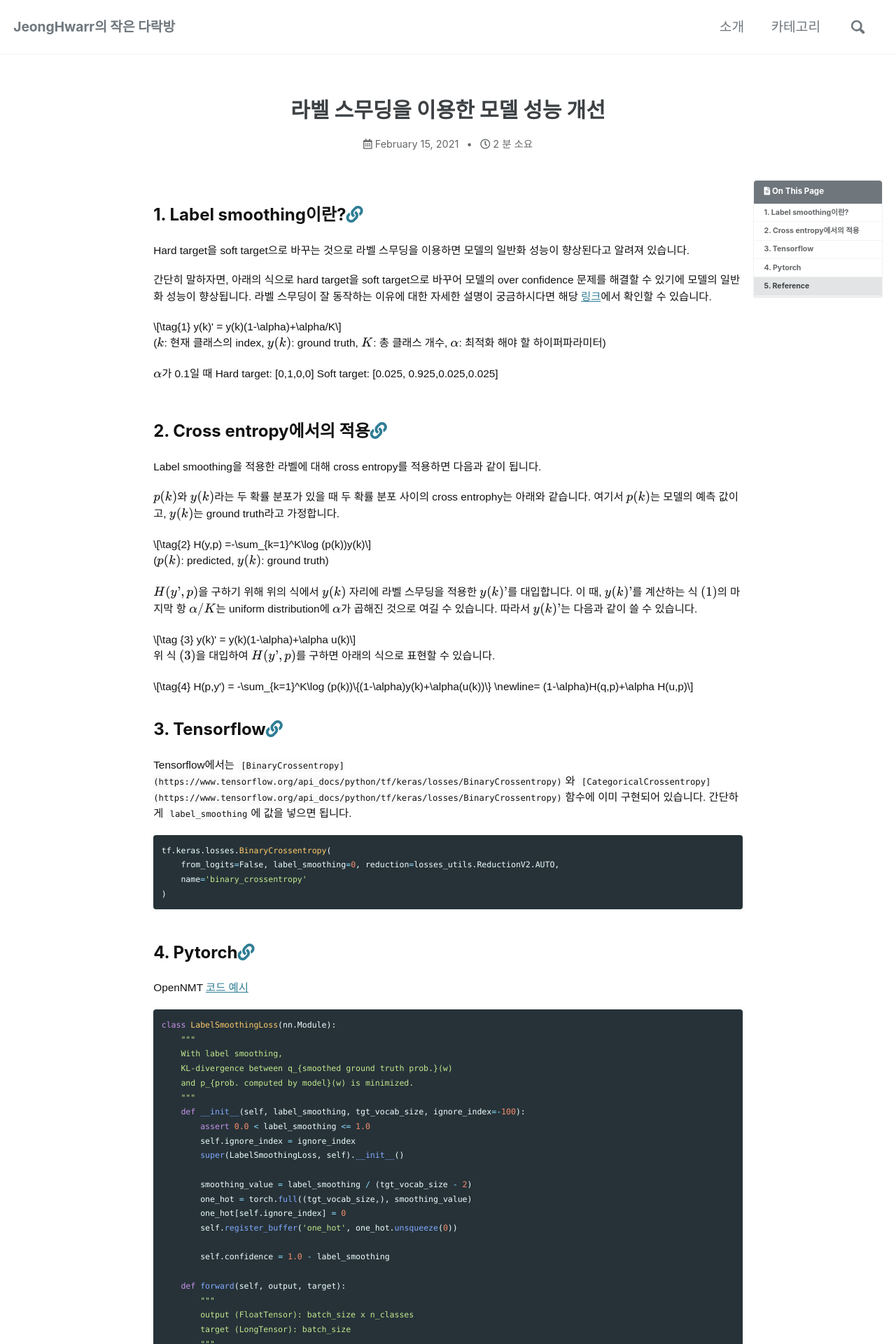
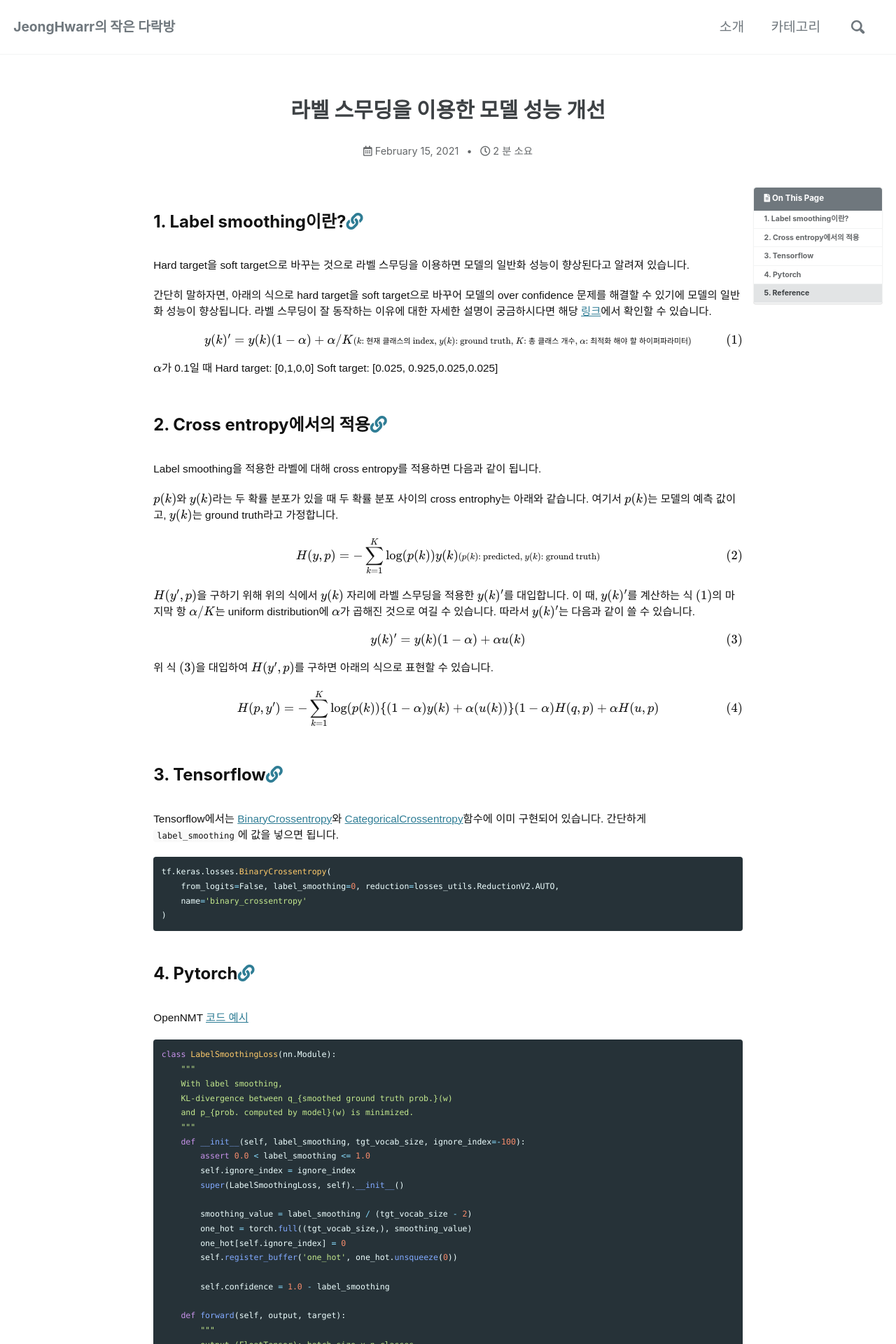
Before and after one commit to jeongHwarr/jeongHwarr.github.io_before, a Jekyll site: the page built from _posts/2021-02-15-label_smoothing.md, in a window 1280 px wide. Shown: the top 1920 px of the page at 70% size. Built offline with Jekyll 4.4.1, drawn with Linux system fonts in a browser that asks for light colours; cached includes are drawn as plain includes; some web fonts are replaced; formulas are drawn with MathJax 3; comment, search, counter and statistics services are not loaded.

Commit message:
mathjex 추가
Signed-off-by: jeonghwa Yoo <green2368@naver.com>

````diff
--- a/_config.yml
+++ b/_config.yml
@@ -283,6 +283,7 @@ defaults:
       toc_ads: true
       toc_sticky: true
       show_date: true
+      mathjax: true
   # _pages
   - scope:
       path: ""
--- a/_posts/2021-02-15-label_smoothing.md
+++ b/_posts/2021-02-15-label_smoothing.md
@@ -18,9 +17,8 @@ Hard target을 soft target으로 바꾸는 것으로 라벨 스무딩을 이용
 
 간단히 말하자면, 아래의 식으로 hard target을 soft target으로 바꾸어 모델의 over confidence 문제를 해결할 수 있기에 모델의 일반화 성능이 향상됩니다. 라벨 스무딩이 잘 동작하는 이유에 대한 자세한 설명이 궁금하시다면 해당 [링크](https://ratsgo.github.io/insight-notes/docs/interpretable/smoothing)에서 확인할 수 있습니다.
 
-$$\tag{1} y(k)' = y(k)(1-\alpha)+\alpha/K $$
+$$\tag{1} y(k)' = y(k)(1-\alpha)+\alpha/K\\\scriptsize{\text{($k$: 현재 클래스의 index, $y(k)$: ground truth, $K$: 총 클래스 개수, $\alpha$: 최적화 해야 할 하이퍼파라미터)}} $$
 
-($k$: 현재 클래스의 index, $y(k)$: ground truth, $K$: 총 클래스 개수, $\alpha$: 최적화 해야 할 하이퍼파라미터)
 
 $\alpha$가 0.1일 때
 Hard target: [0,1,0,0]
@@ -32,9 +30,8 @@ Label smoothing을 적용한 라벨에 대해 cross entropy를 적용하면 다
 
 $p(k)$와 $y(k)$라는 두 확률 분포가 있을 때 두 확률 분포 사이의 cross entrophy는 아래와 같습니다. 여기서 $p(k)$는 모델의 예측 값이고, $y(k)$는 ground truth라고 가정합니다.
 
-$$\tag{2} H(y,p) =-\sum_{k=1}^K\log (p(k))y(k)$$
+$$\tag{2} H(y,p) =-\sum_{k=1}^K\log (p(k))y(k)\\\scriptsize{\text{($p(k)$: predicted, $y(k)$: ground truth)}}$$
 
-($p(k)$: predicted, $y(k)$: ground truth)
 
 $H(y',p)$을 구하기 위해 위의 식에서 $y(k)$ 자리에 라벨 스무딩을 적용한 $y(k)'$를 대입합니다.  이 때, $y(k)'$를 계산하는 식 $(1)$의 마지막 항 $\alpha/K$는  uniform distribution에 $\alpha$가 곱해진 것으로 여길 수 있습니다. 따라서 $y(k)'$는 다음과 같이 쓸 수 있습니다.
 
@@ -42,11 +39,11 @@ $$\tag {3} y(k)' = y(k)(1-\alpha)+\alpha u(k)$$
 
 위 식 $(3)$을 대입하여 $H(y',p)$를 구하면 아래의 식으로 표현할 수 있습니다.
 
-$$\tag{4} H(p,y') = -\sum_{k=1}^K\log (p(k))\{(1-\alpha)y(k)+\alpha(u(k))\} \newline= (1-\alpha)H(q,p)+\alpha H(u,p)$$
+$$\tag{4} H(p,y') = -\sum_{k=1}^K\log (p(k))\{(1-\alpha)y(k)+\alpha(u(k))\} \\(1-\alpha)H(q,p)+\alpha H(u,p)$$
 
 # 3. Tensorflow
 
-Tensorflow에서는 `[BinaryCrossentropy](https://www.tensorflow.org/api_docs/python/tf/keras/losses/BinaryCrossentropy)`와 `[CategoricalCrossentropy](https://www.tensorflow.org/api_docs/python/tf/keras/losses/BinaryCrossentropy)`함수에 이미 구현되어 있습니다.  간단하게 `label_smoothing`에 값을 넣으면 됩니다.
+Tensorflow에서는 [BinaryCrossentropy](https://www.tensorflow.org/api_docs/python/tf/keras/losses/BinaryCrossentropy)와 [CategoricalCrossentropy](https://www.tensorflow.org/api_docs/python/tf/keras/losses/BinaryCrossentropy)함수에 이미 구현되어 있습니다.  간단하게 `label_smoothing`에 값을 넣으면 됩니다.
 
 ```python
 tf.keras.losses.BinaryCrossentropy(
--- a/_sass/minimal-mistakes/_base.scss
+++ b/_sass/minimal-mistakes/_base.scss
@@ -27,7 +27,6 @@ h3,
 h4,
 h5,
 h6 {
-  margin: 2em 0 0.5em;
   line-height: 1.2;
   font-family: $header-font-family;
   font-weight: bold;
@@ -357,3 +356,10 @@ input[type="submit"],
   -webkit-transition: $global-transition;
   transition: $global-transition;
 }
+
+.mjx-chtml{
+  font-size: 120% !important;
+}
+.MJXc-display {
+    margin: 2.5em 0 !important;
+}
````
Also changed, not shown: other parts of _posts/2021-02-15-label_smoothing.md (+0 -1 lines).
